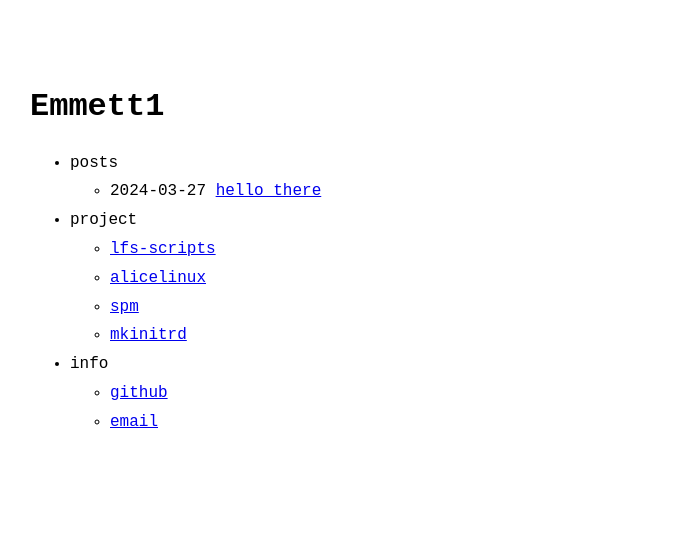
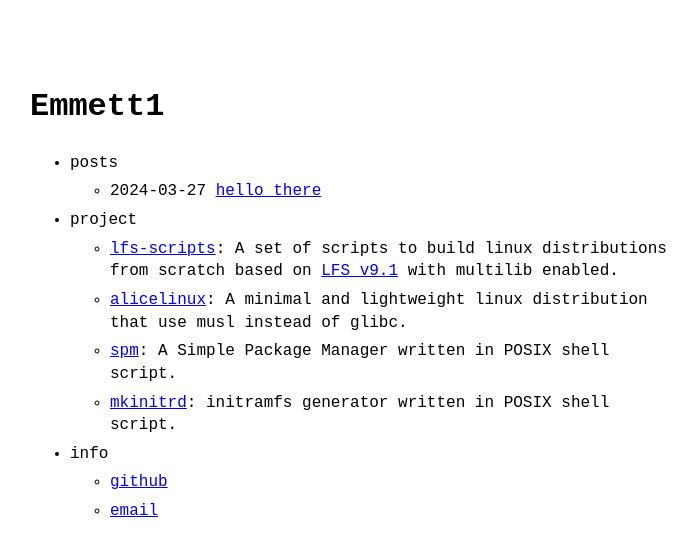
Before and after one commit to emmett1/emmett1.github.io, a Jekyll site: the page built from index.md, in a window 1280 px wide. Shown: the top 556 px of the page, without its empty margins (290-987 px from the left). Built offline with Jekyll 4.4.1, drawn with Linux system fonts in a browser that asks for light colours.

Commit message:
menu.yml updated

```diff
--- a/_data/menu.yml
+++ b/_data/menu.yml
@@ -10,17 +10,13 @@ entries:
       show_more_url: archive.html
   - title: project
     entries:
-      - title: lfs-scripts
-        url: https://github.com/emmett1/lfs-scripts
-      - title: alicelinux
-        url: https://github.com/emmett1/alicelinux
-      - title: spm
-        url: https://github.com/emmett1/spm
-      - title: mkinitrd
-        url: https://github.com/emmett1/mkinitrd
+      - title: "<a href='https://github.com/emmett1/lfs-scripts'>lfs-scripts</a>: A set of scripts to build linux distributions from scratch based on <a href='https://linuxfromscratch.org/lfs/view/9.1/'>LFS v9.1</a> with multilib enabled."
+      - title: "<a href='https://github.com/emmett1/alicelinux'>alicelinux</a>: A minimal and lightweight linux distribution that use musl instead of glibc."
+      - title: "<a href='https://github.com/emmett1/spm'>spm</a>: A Simple Package Manager written in POSIX shell script."
+      - title: "<a href='https://github.com/emmett1/mkinitrd'>mkinitrd</a>: initramfs generator written in POSIX shell script."
   - title: info
     entries:
       - title: github
         url: https://github.com/emmett1
       - title: email
-        url: emmett1.2miligrams@protonmail.com
+        url: mailto:emmett1.2miligrams@protonmail.com
```
